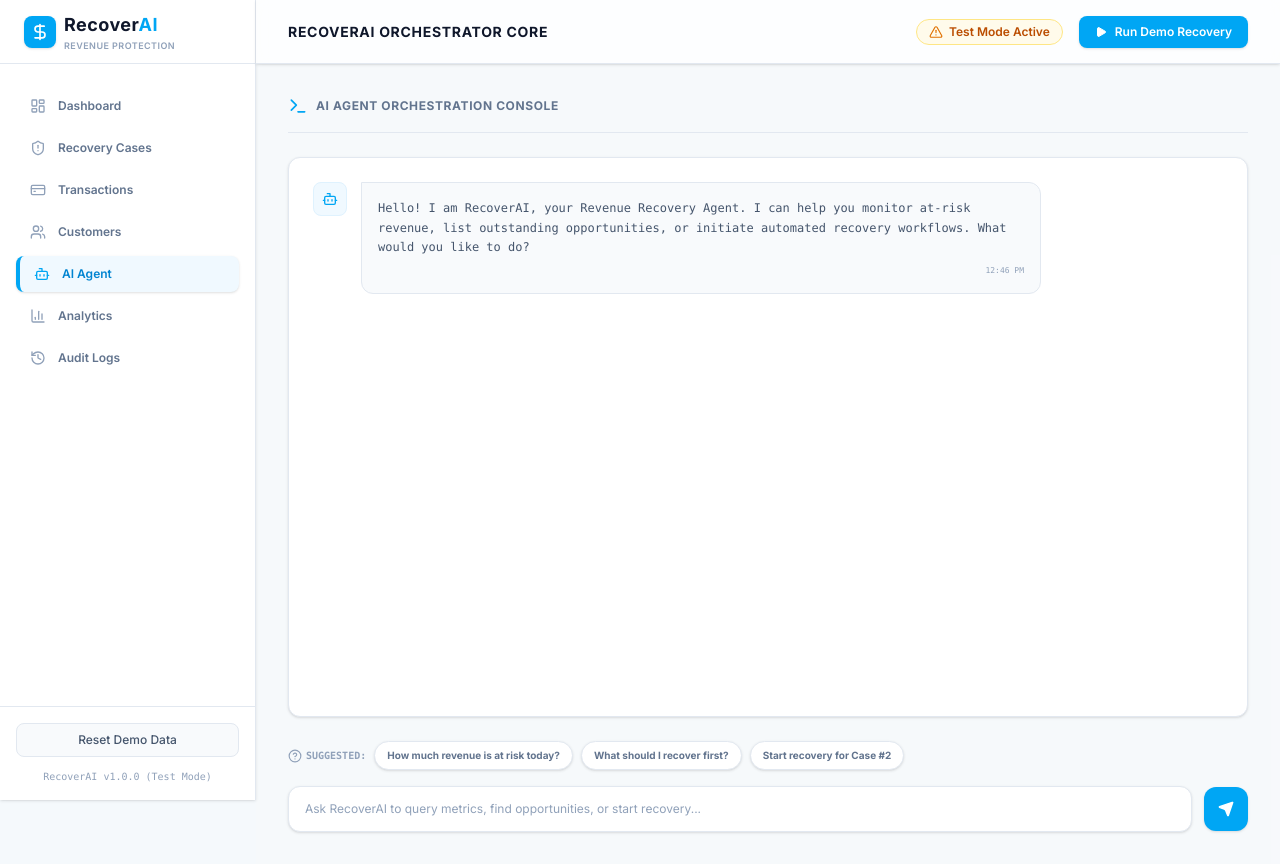
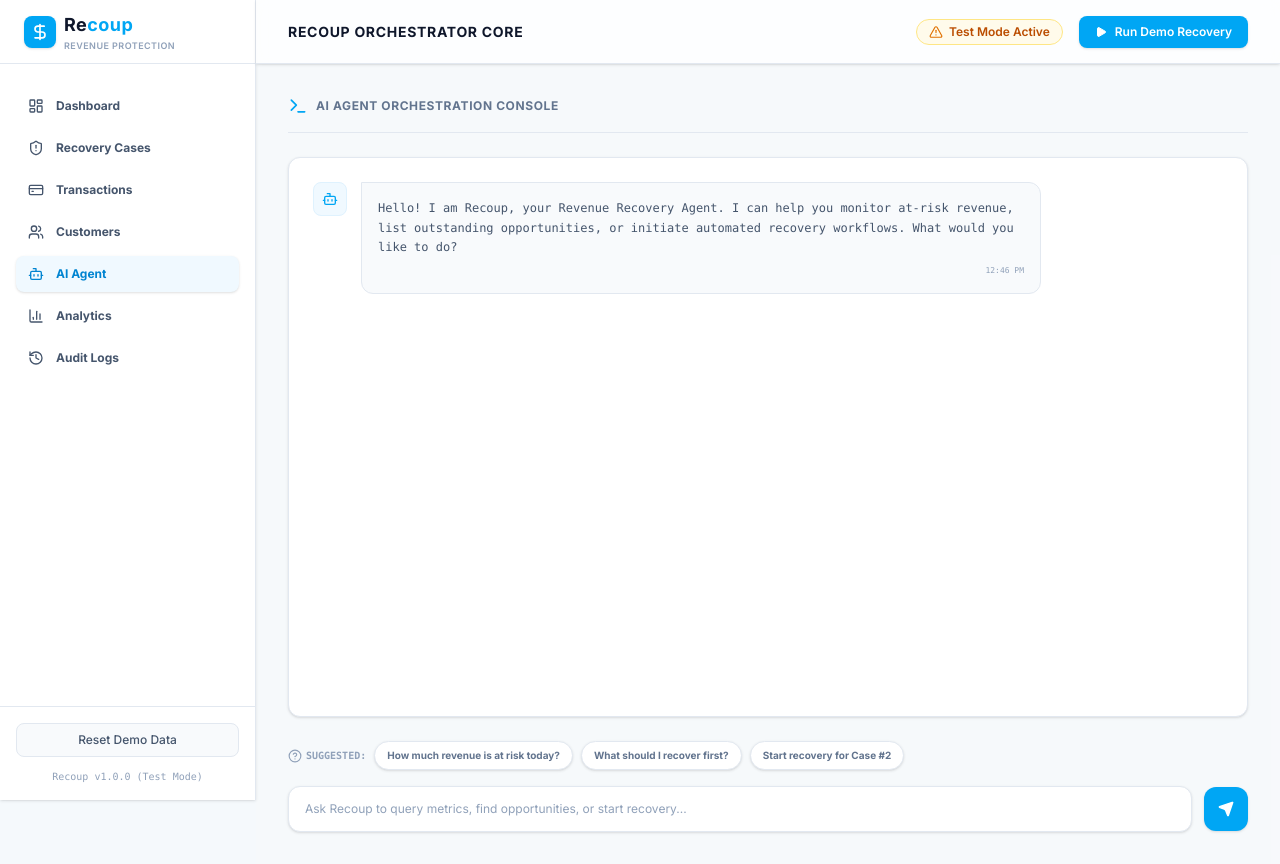
Before and after one commit to Utkarsh1087/Recoup, a React (Vite) app in the folder frontend/: page /#/agent in a window 1280 px wide. Built offline with nearby package versions, Linux system fonts and the light colour scheme.

Commit message:
feat: rename branding to Recoup and implement manual settlement resolution button

```diff
--- a/frontend/index.html
+++ b/frontend/index.html
@@ -4,7 +4,7 @@
     <meta charset="UTF-8" />
     <link rel="icon" type="image/svg+xml" href="/vite.svg" />
     <meta name="viewport" content="width=device-width, initial-scale=1.0" />
-    <title>RecoverAI — AI Revenue Recovery Agent</title>
+    <title>Recoup — AI Revenue Recovery Agent</title>
     <!-- Google Fonts Inter -->
     <link rel="preconnect" href="https://fonts.googleapis.com">
     <link rel="preconnect" href="https://fonts.gstatic.com" crossorigin>
--- a/frontend/src/App.tsx
+++ b/frontend/src/App.tsx
@@ -58,11 +58,11 @@ const LayoutWrapper: React.FC<{ children: React.ReactNode }> = ({ children }) =>
     if (path === "/cases") return "Revenue Recovery Center";
     if (path === "/transactions") return "Transaction Log Ledger";
     if (path === "/customers") return "Merchant Customer base";
-    if (path === "/agent") return "RecoverAI Orchestrator Core";
+    if (path === "/agent") return "Recoup Orchestrator Core";
     if (path === "/analytics") return "Financial Analytics Engine";
     if (path === "/audit-logs") return "Systemic Operations Trace Log";
     if (path === "/settings") return "Configuration settings";
-    return "RecoverAI Protection";
+    return "Recoup Protection";
   };
 
   return (
--- a/frontend/src/components/Sidebar.tsx
+++ b/frontend/src/components/Sidebar.tsx
@@ -36,7 +36,7 @@ export const Sidebar: React.FC<SidebarProps> = ({ onReset }) => {
           <DollarSign className="w-5 h-5" />
         </div>
         <div>
-          <span className="font-bold text-lg text-slate-900 tracking-wide">Recover<span className="text-sky-500">AI</span></span>
+          <span className="font-bold text-lg text-slate-900 tracking-wide">Re<span className="text-sky-500">coup</span></span>
           <span className="block text-[9px] text-slate-400 font-semibold uppercase tracking-wider">Revenue Protection</span>
         </div>
       </div>
@@ -45,18 +45,17 @@ export const Sidebar: React.FC<SidebarProps> = ({ onReset }) => {
       <nav className="flex-1 px-4 py-6 space-y-1.5 overflow-y-auto">
         {navItems.map((item) => {
           const isActive = location.pathname === item.path;
-          const Icon = item.icon;
           return (
             <Link
               key={item.name}
               to={item.path}
-              className={`flex items-center gap-3 px-3.5 py-2.5 rounded-lg text-xs font-semibold transition-all ${
+              className={`flex items-center gap-3 px-3 py-2.5 rounded-lg text-xs font-bold transition-all cursor-pointer ${
                 isActive
-                  ? "bg-sky-50 text-sky-600 border-l-4 border-sky-500 shadow-sm"
-                  : "hover:bg-slate-50 hover:text-slate-900 text-slate-500"
+                  ? "bg-sky-50 text-sky-600 shadow-sm"
+                  : "hover:bg-slate-50 hover:text-slate-900"
               }`}
             >
-              <Icon className={`w-4 h-4 ${isActive ? "text-sky-500" : "text-slate-400"}`} />
+              <item.icon className="w-4 h-4 shrink-0" />
               {item.name}
             </Link>
           );
@@ -72,7 +71,7 @@ export const Sidebar: React.FC<SidebarProps> = ({ onReset }) => {
           Reset Demo Data
         </button>
         <div className="text-[10px] text-center text-slate-400 font-mono">
-          RecoverAI v1.0.0 (Test Mode)
+          Recoup v1.0.0 (Test Mode)
         </div>
       </div>
     </div>
--- a/frontend/src/pages/AgentConsole.tsx
+++ b/frontend/src/pages/AgentConsole.tsx
@@ -14,7 +14,7 @@ export const AgentConsole: React.FC = () => {
     {
       id: "welcome",
       sender: "agent",
-      text: "Hello! I am RecoverAI, your Revenue Recovery Agent. I can help you monitor at-risk revenue, list outstanding opportunities, or initiate automated recovery workflows. What would you like to do?",
+      text: "Hello! I am Recoup, your Revenue Recovery Agent. I can help you monitor at-risk revenue, list outstanding opportunities, or initiate automated recovery workflows. What would you like to do?",
       timestamp: new Date()
     }
   ]);
@@ -152,7 +152,7 @@ export const AgentConsole: React.FC = () => {
       >
         <input
           type="text"
-          placeholder="Ask RecoverAI to query metrics, find opportunities, or start recovery..."
+          placeholder="Ask Recoup to query metrics, find opportunities, or start recovery..."
           value={input}
           onChange={(e) => setInput(e.target.value)}
           className="flex-1 bg-white border border-slate-200 rounded-xl px-4 py-3.5 text-xs text-slate-700 placeholder-slate-400 focus:outline-none focus:border-sky-500 transition-colors shadow-sm"
--- a/frontend/src/pages/PaymentSimulator.tsx
+++ b/frontend/src/pages/PaymentSimulator.tsx
@@ -47,7 +47,7 @@ export const PaymentSimulator: React.FC = () => {
               <div className="inline-flex p-3 rounded-full bg-emerald-500/10 text-emerald-400 mb-2 border border-emerald-500/20">
                 <CreditCard className="w-6 h-6" />
               </div>
-              <h2 className="text-lg font-bold text-white">RecoverAI Secure Gateway</h2>
+              <h2 className="text-lg font-bold text-white">Recoup Secure Gateway</h2>
               <p className="text-xs text-slate-500">Test-Mode Payment Simulation Sandbox</p>
             </div>
 
@@ -104,7 +104,7 @@ export const PaymentSimulator: React.FC = () => {
               </p>
             </div>
             <div className="bg-slate-950/60 p-3 rounded-lg border border-slate-800/60 text-[10px] text-slate-500 font-mono">
-              The RecoverAI case state has shifted to RECOVERED. You can close this tab now.
+              The Recoup case state has shifted to RECOVERED. You can close this tab now.
             </div>
           </div>
         )}
@@ -121,7 +121,7 @@ export const PaymentSimulator: React.FC = () => {
               </p>
             </div>
             <div className="bg-slate-950/60 p-3 rounded-lg border border-slate-800/60 text-[10px] text-slate-500 font-mono">
-              The RecoverAI case has registered retry failure and updated audit timelines.
+              The Recoup case has registered retry failure and updated audit timelines.
             </div>
             <button
               onClick={() => setStatus("pending")}
```
Also changed, not shown: 1 other file (tests, documents, lock files or other folders).
